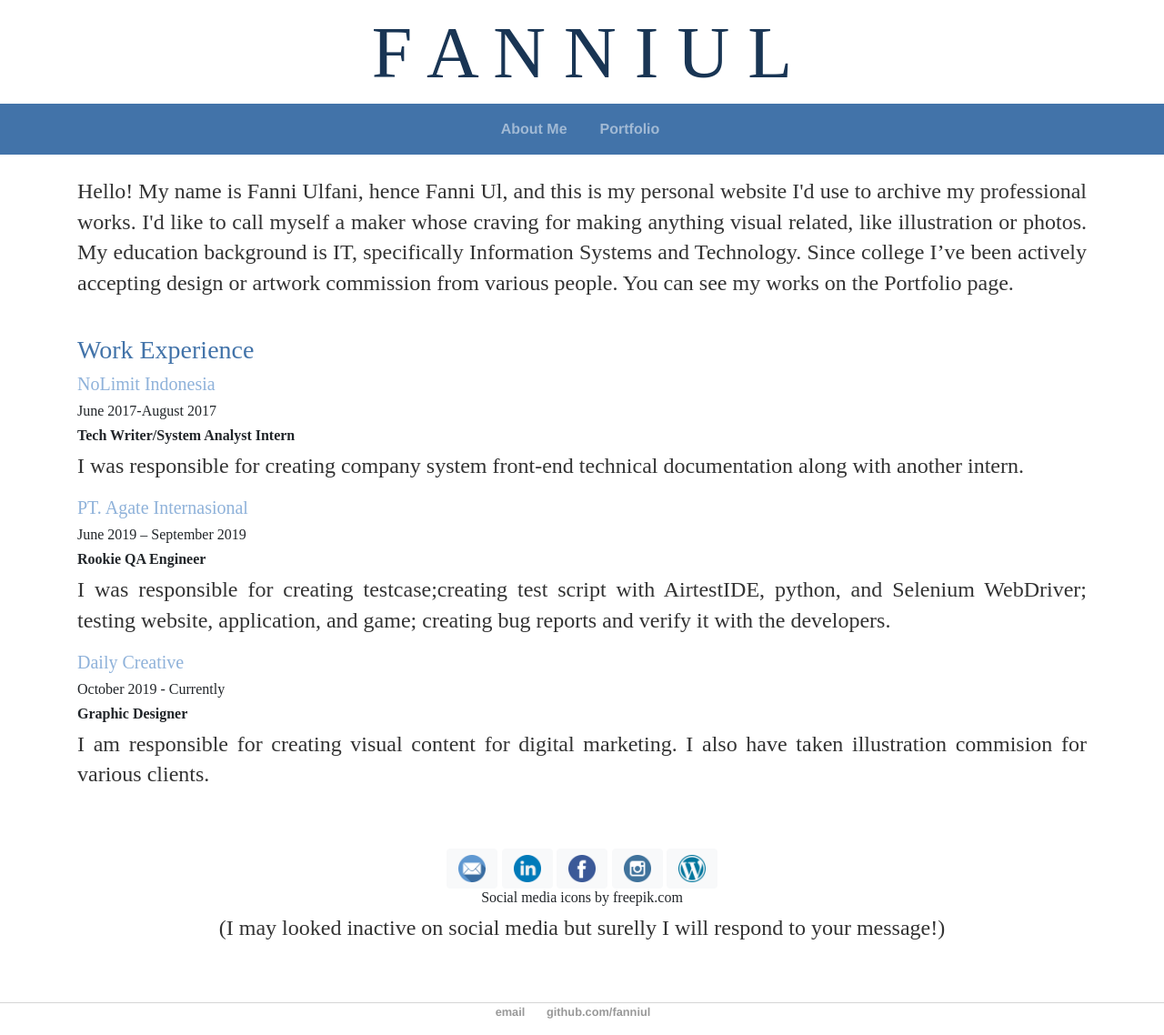
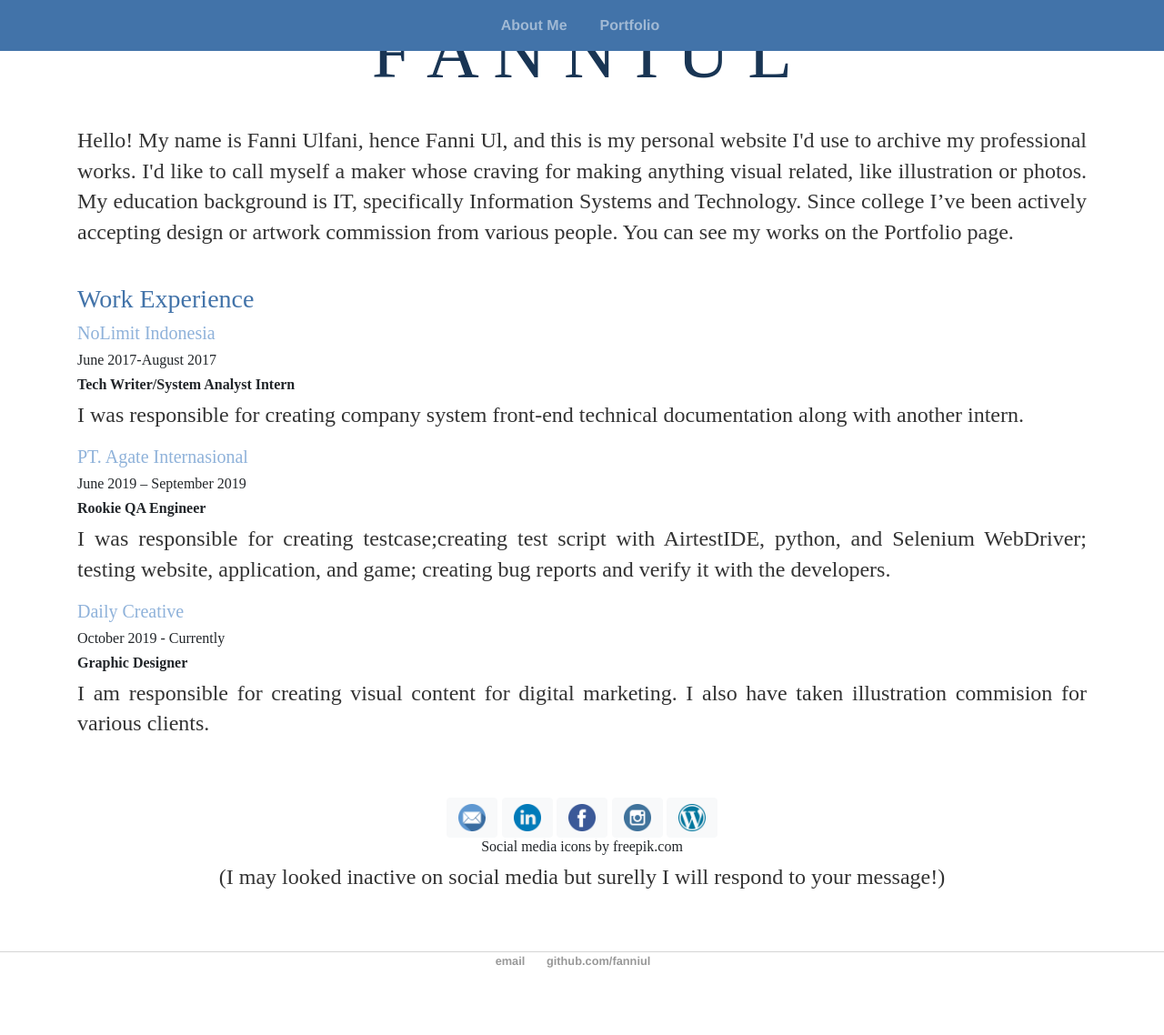
Before and after one commit to fanniul/fanniul.github.io, a Jekyll site: the page built from about/index.html, in a window 1280 px wide and 1138 px high. Shown: the whole window at 91% size. Built offline with Jekyll 4.4.1, drawn with Linux system fonts in a browser that asks for light colours; comment, search, counter and statistics services are not loaded.

Commit message:
Update default.html

```diff
--- a/_layouts/default.html
+++ b/_layouts/default.html
@@ -29,7 +29,7 @@
 			</div>
 
 			<!--  Nav Bar -->
-			<nav class="navbar navbar-expand-md bg-blueish navbar-dark">
+			<nav class="navbar navbar-expand-md bg-blueish navbar-dark fixed-top">
 			  <a class="navbar-brand" style="font-family: Cookie; font-size: 25px;" href="#"></a>
 			  <button class="navbar-toggler" type="button" data-toggle="collapse" data-target="#collapsibleNavbar">
 			    <span class="navbar-toggler-icon"></span>
```
